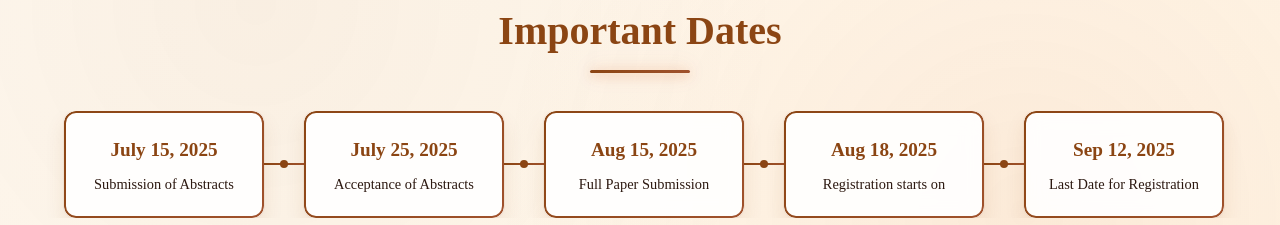
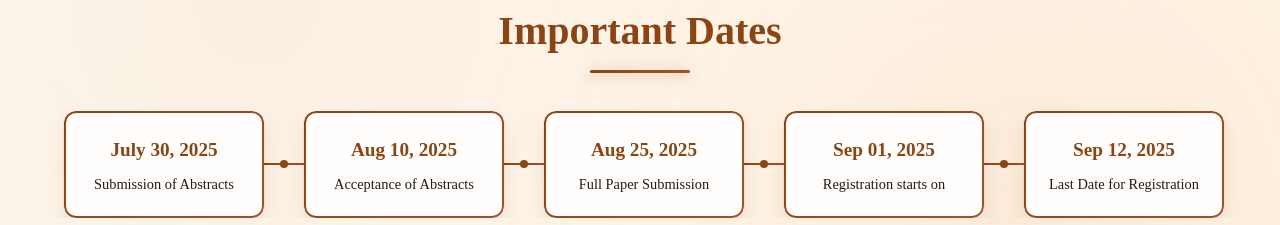
Before and after one commit to Shananthika13/Conference_web, a React (Vite) app: page / in a window 1280 px wide. Shown: the part 3320-3545 px from the top of the page. Built offline with nearby package versions, Linux system fonts and the light colour scheme.

Commit message:
Date-updation

```diff
--- a/src/FashionTechConference.jsx
+++ b/src/FashionTechConference.jsx
@@ -148,22 +148,22 @@ const FashionTechConference = () => {
           <h2 className="section-title">Important Dates</h2>
           <div className="dates-timeline">
             <div className="timeline-item">
-              <div className="date">July 15, 2025</div>
+              <div className="date">July 30, 2025</div>
               <div className="date-event">Submission of Abstracts</div>
             </div>
             <div className="timeline-connector"></div>
             <div className="timeline-item">
-              <div className="date">July 25, 2025</div>
+              <div className="date">Aug 10, 2025</div>
               <div className="date-event">Acceptance of Abstracts</div>
             </div>
             <div className="timeline-connector"></div>
             <div className="timeline-item">
-              <div className="date">Aug 15, 2025</div>
+              <div className="date">Aug 25, 2025</div>
               <div className="date-event">Full Paper Submission</div>
             </div>
             <div className="timeline-connector"></div>
             <div className="timeline-item">
-              <div className="date">Aug 18, 2025</div>
+              <div className="date">Sep 01, 2025</div>
               <div className="date-event">Registration starts on</div>
             </div>
             <div className="timeline-connector"></div>
```
